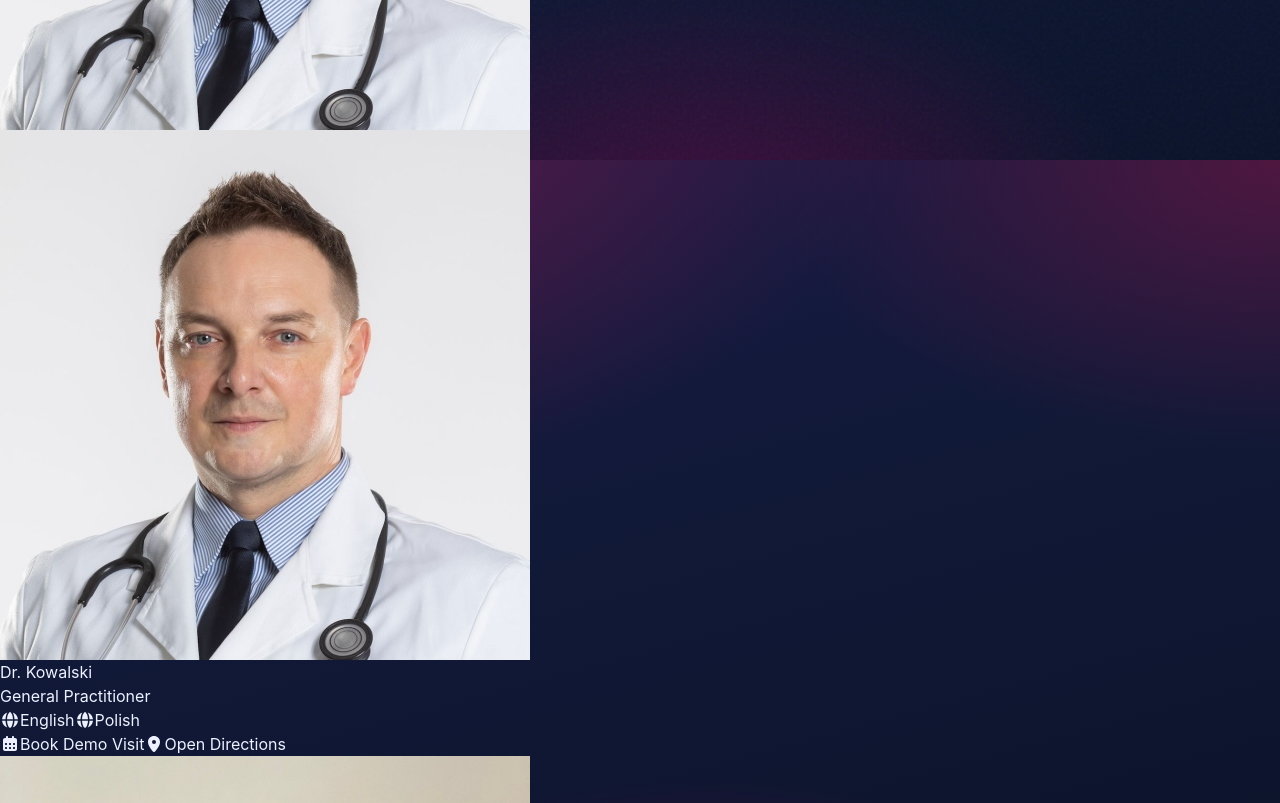
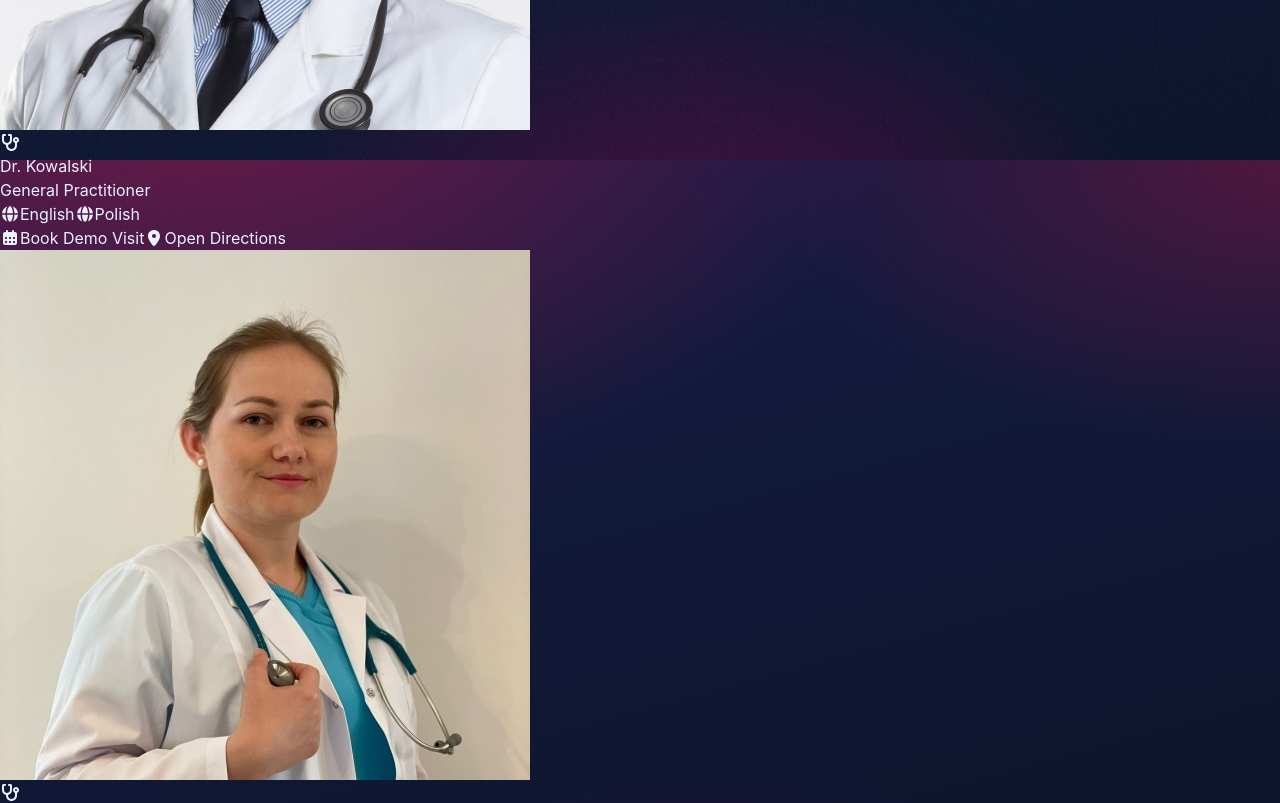
Before and after one commit to git-maks/CampUs, a React (Vite) app: page /healthcare in a window 1280 px wide. Shown: the part 640-1443 px from the top of the page. Built offline with nearby package versions, Linux system fonts and the light colour scheme.

Commit message:
fixed duplicates

```diff
--- a/src/App.jsx
+++ b/src/App.jsx
@@ -15,7 +15,7 @@ function App() {
 
   return (
     <Router basename={routerBase}>
-      <div className="min-h-screen pb-20">
+      <div className="min-h-screen">
         <Routes>
           <Route path="/" element={<Login />} />
           <Route path="/dashboard" element={<MainDashboard />} />
--- a/src/data/assetMaps.js
+++ b/src/data/assetMaps.js
@@ -33,6 +33,7 @@ import ubootLogo from '../assets/images/restaurants/u boot logo.jpeg';
 import kazikLogo from '../assets/images/restaurants/kazik logo.jpg';
 import ubootInside from '../assets/images/restaurants/uboot zdjecie srodek.jpg';
 import kazikInside from '../assets/images/restaurants/kazik zdjecie srodek.jpg';
+import libraryInside from '../assets/images/restaurants/jakas biblioteka.jpg';
 
 import peselGraphic from '../assets/images/beurocracy-assets/pesel grafika 2.jpg';
 import bankGraphic from '../assets/images/beurocracy-assets/konto w banku.jpg';
@@ -105,5 +106,6 @@ export const logisticsImageByKey = {
 
 export const socialEventImageById = {
   1: ubootInside,
+  2: libraryInside,
   3: kazikInside,
 };
--- a/src/data/necessities.json
+++ b/src/data/necessities.json
@@ -1,7 +1,7 @@
 [
   {
     "id": 1,
-    "name": "Zabka Studentska",
+    "name": "Zabka",
     "type": "Grocery",
     "discount": "10% off for students",
     "logo": "/src/assets/images/store-logos/zabka.jpg"
--- a/src/data/user-profile.json
+++ b/src/data/user-profile.json
@@ -1,13 +1,13 @@
 {
-  "name": "Alex",
-  "surname": "Erasmus",
+  "name": "Marco",
+  "surname": "Rossi",
   "language": "en",
   "currency_default": "PLN",
   "currency_secondary": "EUR",
   "exchange_rate": 4.31,
   "linked_wallets": [
     {
-      "vendor": "Żabka",
+      "vendor": "Zabka",
       "status": "Verified",
       "balance_points": 450
     }
--- a/src/index.css
+++ b/src/index.css
@@ -117,6 +117,10 @@ body,
   width: 100%;
   max-width: 100%;
   overflow-x: hidden;
+}
+
+body {
+  margin: 0;
 }
 
 @layer utilities {
--- a/src/pages/Healthcare.jsx
+++ b/src/pages/Healthcare.jsx
@@ -50,23 +50,14 @@ export default function Healthcare() {
                 </div>
               ) : null}
 
-              <div className="flex items-center gap-4">
-                {doctorImageById[doc.id] ? (
-                  <img
-                    src={doctorImageById[doc.id]}
-                    alt={`${doc.name} avatar`}
-                    className="h-16 w-16 rounded-full border border-white/30 object-cover"
-                    loading="lazy"
-                  />
-                ) : (
-                  <div className="flex h-16 w-16 items-center justify-center rounded-full border border-white/25 bg-white/16 text-xl font-bold text-white backdrop-blur-xl">
-                    <FontAwesomeIcon icon={faStethoscope} className="text-xl" />
-                  </div>
-                )}
+              <div className="flex items-center gap-3">
+                <div className="flex h-11 w-11 shrink-0 items-center justify-center rounded-full border border-white/25 bg-white/16 text-white backdrop-blur-xl">
+                  <FontAwesomeIcon icon={faStethoscope} className="text-sm" />
+                </div>
 
-                <div className="flex flex-col">
-                  <h3 className="text-xl font-semibold tracking-tight text-white">{doc.name}</h3>
-                  <p className="accent-text text-sm">{doc.specialty}</p>
+                <div className="flex min-w-0 flex-col">
+                  <h3 className="single-line text-xl font-semibold tracking-tight text-white">{doc.name}</h3>
+                  <p className="single-line accent-text text-sm">{doc.specialty}</p>
                 </div>
               </div>
 
--- a/src/pages/Housing.jsx
+++ b/src/pages/Housing.jsx
@@ -35,7 +35,7 @@ export default function Housing() {
   const filteredHousing = filter === 'All' ? allListings : allListings.filter((d) => d.type === filter);
   const reservedApartment = housingData.find((listing) => listing.id === 1) ?? housingData[0] ?? roommateOption;
   const reservation = {
-    tenant: 'Alex Erasmus',
+    tenant: 'Marco Rossi',
     landlord: 'Lublin Student Rentals Sp. z o.o.',
     address: 'ul. Nadbystrzycka 38A, 20-618 Lublin',
     moveInDate: '01.09.2026',
--- a/src/pages/MainDashboard.jsx
+++ b/src/pages/MainDashboard.jsx
@@ -4,7 +4,9 @@ import MenuDrawer from '../components/MenuDrawer';
 import CustomScrollbar from '../components/CustomScrollbar';
 import necessitiesDocs from '../data/necessities.json';
 import calendarDocs from '../data/calendar.json';
+import userProfile from '../data/user-profile.json';
 import { necessityLogoById, necessityPromoById } from '../data/assetMaps';
+import zabkaBarcode from '../assets/images/store-and-vendors-assets/zabka-barcode.svg';
 import { FontAwesomeIcon } from '@fortawesome/react-fontawesome';
 import {
   faTicket,
@@ -46,7 +48,7 @@ export default function MainDashboard() {
 
       <main className="page-main space-y-5">
         <section className="glass-panel p-4">
-          <p className="text-sm text-white/70">Hey Alex</p>
+          <p className="text-sm text-white/70">Hey {userProfile.name}</p>
           <h2 className="section-title flex items-center gap-2">
             <FontAwesomeIcon icon={faTicket} className="accent-text text-base" />
             Best Coupons
@@ -116,9 +118,9 @@ export default function MainDashboard() {
               </div>
             </div>
 
-            {necessityLogoById[1] ? (
+            {zabkaBarcode ? (
               <div className="mt-3 h-14 overflow-hidden rounded-xl border border-white/20 bg-white/85 p-2">
-                <img src={necessityLogoById[1]} alt="Zabka wallet logo" className="h-full w-full object-contain" loading="lazy" />
+                <img src={zabkaBarcode} alt="Zabka wallet barcode" className="h-full w-full object-contain" loading="lazy" />
               </div>
             ) : null}
           </div>
```
Also changed, not shown: src/assets/images/store-and-vendors-assets/zabka-barcode.svg (added).
